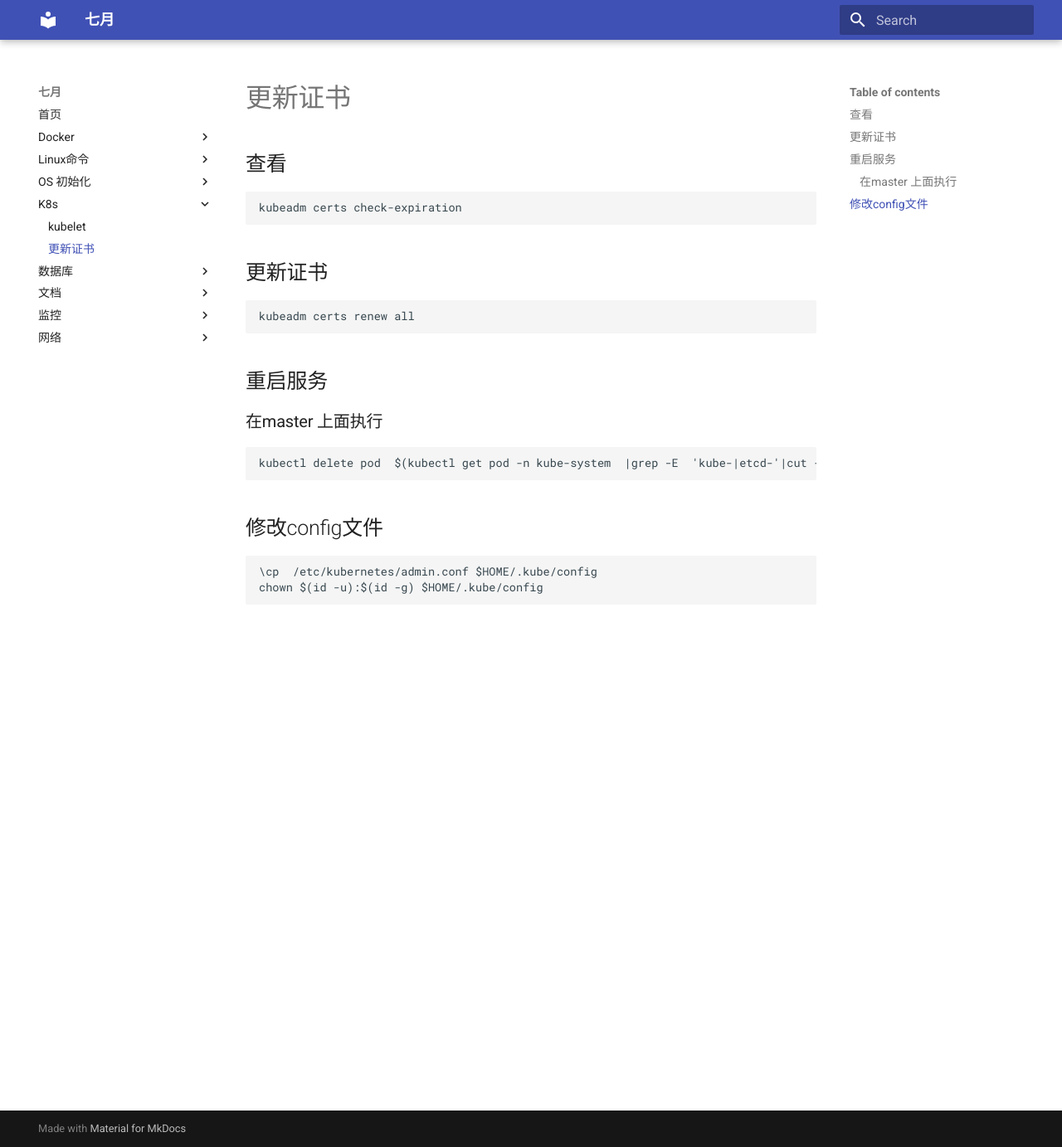
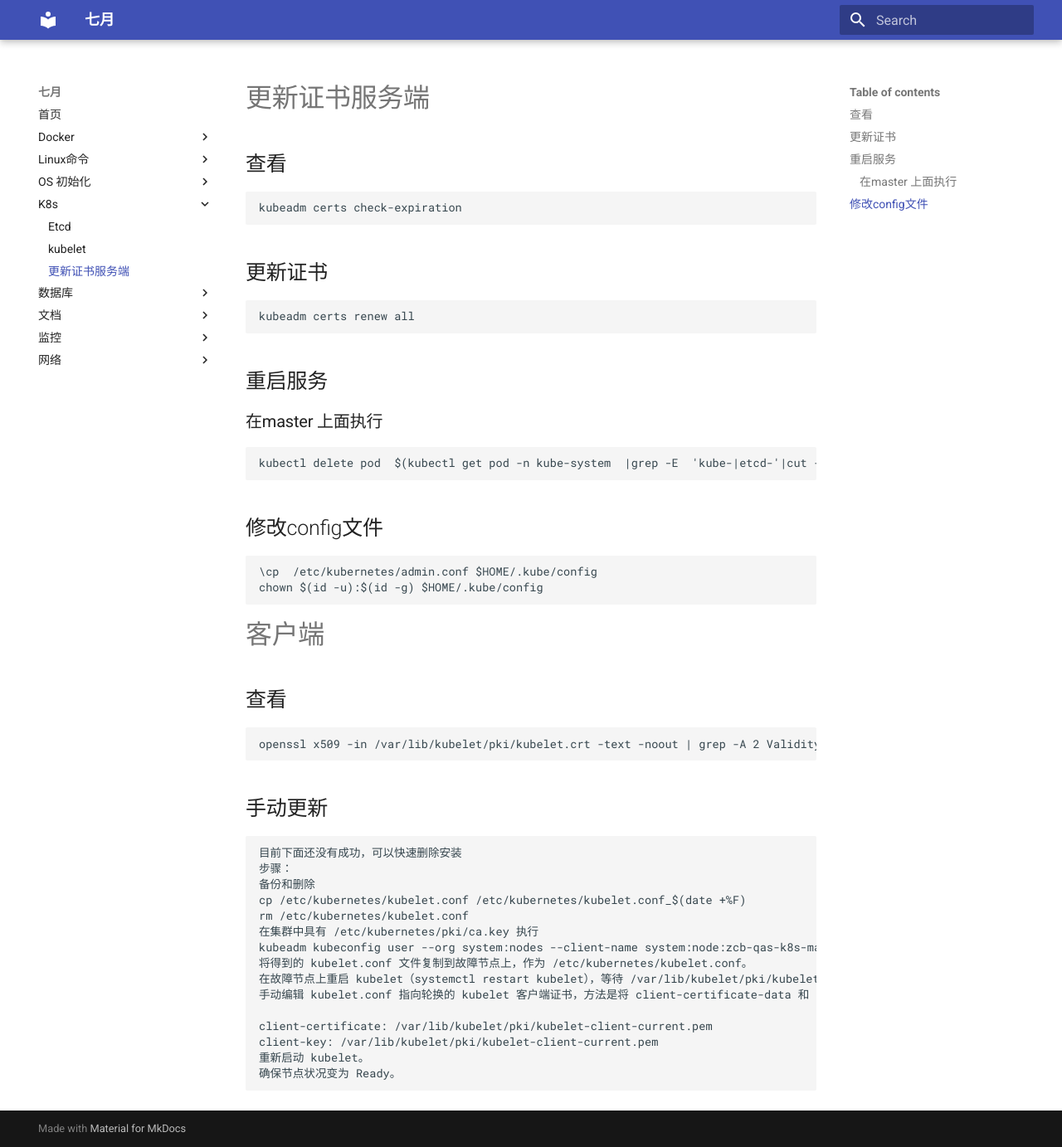
Before and after one commit to huboa/mkdocs, an MkDocs documentation site: the page built from docs/k8s/update-cert.md, in a window 1280 px wide and 1383 px high. Shown: the whole window at 83% size. Built offline with MkDocs 1.6.1 and Material for MkDocs 9.7.7, drawn with Linux system fonts in a browser that asks for light colours.

Commit message:
update 更新证书

```diff
--- a/docs/k8s/update-cert.md
+++ b/docs/k8s/update-cert.md
@@ -1,4 +1,4 @@
-# 更新证书
+# 更新证书服务端
 ## 查看
     kubeadm certs check-expiration
 ## 更新证书
@@ -11,3 +11,23 @@
 ## 修改config文件
     \cp  /etc/kubernetes/admin.conf $HOME/.kube/config
     chown $(id -u):$(id -g) $HOME/.kube/config
+
+# 客户端
+## 查看
+    openssl x509 -in /var/lib/kubelet/pki/kubelet.crt -text -noout | grep -A 2 Validity
+## 手动更新
+    目前下面还没有成功，可以快速删除安装
+    步骤：
+    备份和删除
+    cp /etc/kubernetes/kubelet.conf /etc/kubernetes/kubelet.conf_$(date +%F)
+    rm /etc/kubernetes/kubelet.conf
+    在集群中具有 /etc/kubernetes/pki/ca.key 执行
+    kubeadm kubeconfig user --org system:nodes --client-name system:node:zcb-qas-k8s-master176 > kubelet.conf。 $NODE 必须设置为集群中现有故障节点的名称。 手动修改生成的 kubelet.conf 以调整集群名称和服务器端点， 或传递 kubeconfig user --config（此命令接受 InitConfiguration）。 如果你的集群没有 ca.key，你必须在外部对 kubelet.conf 中的嵌入式证书进行签名。
+    将得到的 kubelet.conf 文件复制到故障节点上，作为 /etc/kubernetes/kubelet.conf。
+    在故障节点上重启 kubelet（systemctl restart kubelet），等待 /var/lib/kubelet/pki/kubelet-client-current.pem 重新创建。
+    手动编辑 kubelet.conf 指向轮换的 kubelet 客户端证书，方法是将 client-certificate-data 和 client-key-data 替换为：
+
+    client-certificate: /var/lib/kubelet/pki/kubelet-client-current.pem
+    client-key: /var/lib/kubelet/pki/kubelet-client-current.pem
+    重新启动 kubelet。
+    确保节点状况变为 Ready。
```
Also changed, not shown: docs/k8s/etcd.md (added, +7 -0 lines), 1 other file.
